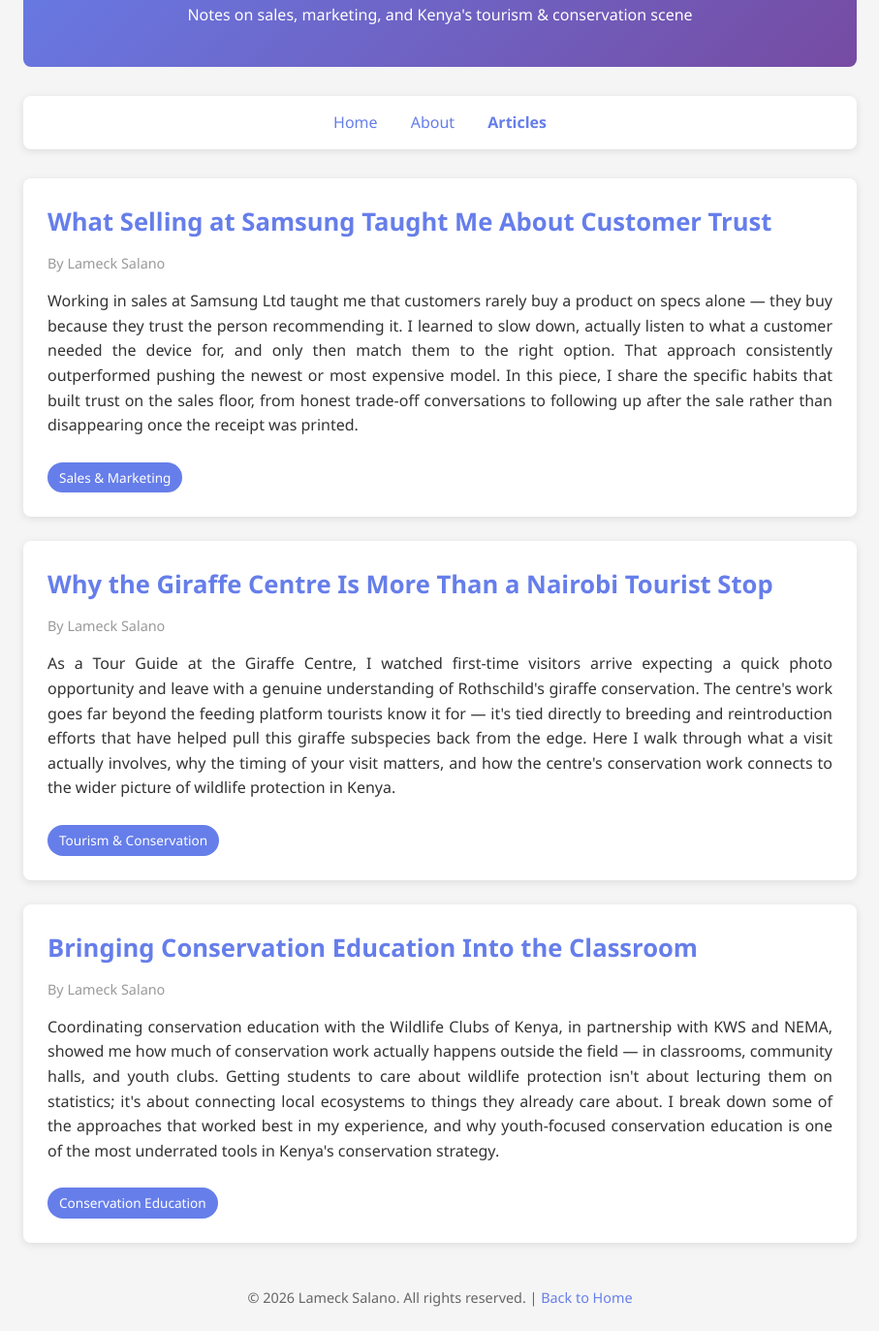
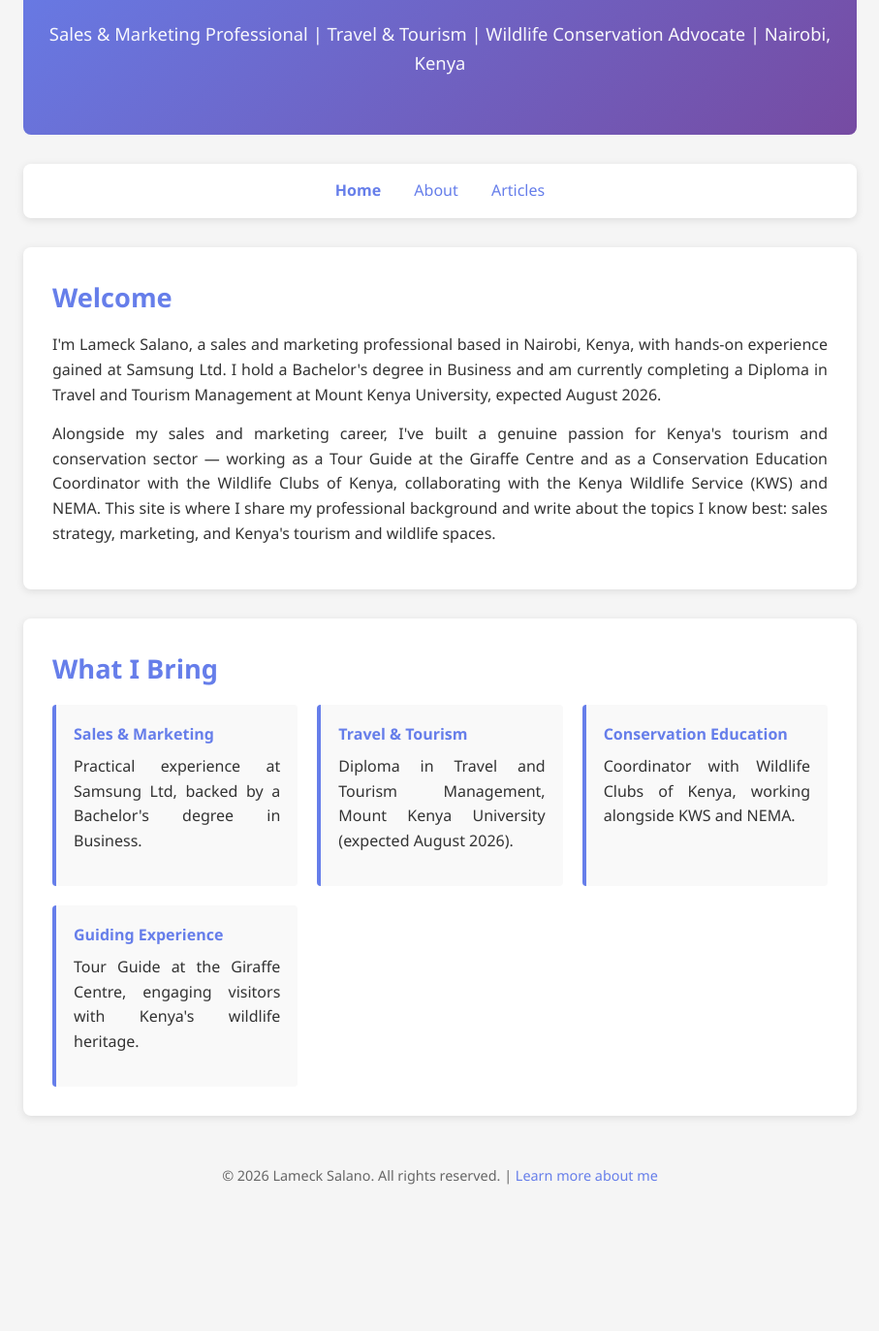
Before and after one commit to lamecksalano-creator/lamecksalano-creator.github.io, a plain HTML site: page index.html in a window 1280 px wide. Shown: the part 131-1504 px from the top of the page at 97% size, without its empty margins (186-1093 px from the left). After the commit the page ends 1395 px from the top, so only its background shows below. Drawn offline with Linux system fonts and the light colour scheme.

Commit message:
Replace index.html with professional about/welcome page

```diff
--- a/index.html
+++ b/index.html
@@ -4,7 +4,9 @@
     <meta charset="UTF-8">
     <meta name="viewport" content="width=device-width, initial-scale=1.0">
     <meta name="google-adsense-account" content="ca-pub-5012114959656726">
-    <title>Articles - Lameck Salano</title>
+    <meta name="google-site-verification" content="YOUR_GOOGLE_SEARCH_CONSOLE_CODE">
+    <meta name="description" content="Lameck Salano - Sales & Marketing professional based in Nairobi, Kenya, with experience at Samsung Ltd and a background in travel, tourism, and wildlife conservation.">
+    <title>Lameck Salano - Sales, Marketing & Tourism Professional</title>
     <style>
         * { margin: 0; padding: 0; box-sizing: border-box; }
         body {
@@ -17,12 +19,13 @@
         header {
             background: linear-gradient(135deg, #667eea 0%, #764ba2 100%);
             color: white;
-            padding: 40px 20px;
+            padding: 60px 20px;
             text-align: center;
             margin-bottom: 30px;
             border-radius: 8px;
         }
-        header h1 { font-size: 2.5em; margin-bottom: 10px; }
+        header h1 { font-size: 2.4em; margin-bottom: 10px; }
+        header p { font-size: 1.15em; opacity: 0.95; }
         nav {
             background: white;
             padding: 15px;
@@ -31,67 +34,79 @@
             box-shadow: 0 2px 8px rgba(0,0,0,0.1);
             text-align: center;
         }
-        nav a { margin: 0 15px; text-decoration: none; color: #667eea; font-weight: 500; transition: color 0.3s; }
+        nav a {
+            margin: 0 15px;
+            text-decoration: none;
+            color: #667eea;
+            font-weight: 500;
+            transition: color 0.3s;
+        }
         nav a:hover { color: #764ba2; }
-        .blog-card {
+        .content-section {
             background: white;
-            padding: 25px;
-            margin-bottom: 25px;
+            padding: 30px;
+            margin-bottom: 30px;
             border-radius: 8px;
             box-shadow: 0 2px 8px rgba(0,0,0,0.1);
         }
-        .blog-card h2 { color: #667eea; margin-bottom: 10px; font-size: 1.6em; }
-        .blog-meta { color: #999; font-size: 0.9em; margin-bottom: 15px; }
-        .blog-excerpt { margin-bottom: 15px; text-align: justify; }
-        .category {
-            display: inline-block;
-            background: #667eea;
-            color: white;
-            padding: 5px 12px;
-            border-radius: 20px;
-            font-size: 0.85em;
-            margin-top: 10px;
+        .content-section h2 { color: #667eea; margin-bottom: 15px; font-size: 1.7em; }
+        .content-section p { margin-bottom: 15px; text-align: justify; }
+        .highlights { display: grid; grid-template-columns: repeat(auto-fit, minmax(220px, 1fr)); gap: 20px; margin-top: 10px; }
+        .highlight-card {
+            background: #f9f9f9;
+            padding: 18px;
+            border-left: 4px solid #667eea;
+            border-radius: 4px;
         }
+        .highlight-card h4 { color: #667eea; margin-bottom: 8px; }
         footer { text-align: center; padding: 20px; color: #666; font-size: 0.9em; }
         footer a { color: #667eea; text-decoration: none; }
+        footer a:hover { color: #764ba2; }
     </style>
 </head>
 <body>
     <div class="container">
         <header>
-            <h1>Articles</h1>
-            <p>Notes on sales, marketing, and Kenya's tourism & conservation scene</p>
+            <h1>Lameck Salano</h1>
+            <p>Sales & Marketing Professional | Travel & Tourism | Wildlife Conservation Advocate | Nairobi, Kenya</p>
         </header>
 
         <nav>
-            <a href="index.html">Home</a>
+            <a href="index.html"><strong>Home</strong></a>
             <a href="about.html">About</a>
-            <a href="blog.html"><strong>Articles</strong></a>
+            <a href="blog.html">Articles</a>
         </nav>
 
-        <div class="blog-card">
-            <h2>What Selling at Samsung Taught Me About Customer Trust</h2>
-            <div class="blog-meta">By Lameck Salano</div>
-            <p class="blog-excerpt">Working in sales at Samsung Ltd taught me that customers rarely buy a product on specs alone — they buy because they trust the person recommending it. I learned to slow down, actually listen to what a customer needed the device for, and only then match them to the right option. That approach consistently outperformed pushing the newest or most expensive model. In this piece, I share the specific habits that built trust on the sales floor, from honest trade-off conversations to following up after the sale rather than disappearing once the receipt was printed.</p>
-            <div class="category">Sales & Marketing</div>
-        </div>
+        <section class="content-section">
+            <h2>Welcome</h2>
+            <p>I'm Lameck Salano, a sales and marketing professional based in Nairobi, Kenya, with hands-on experience gained at Samsung Ltd. I hold a Bachelor's degree in Business and am currently completing a Diploma in Travel and Tourism Management at Mount Kenya University, expected August 2026.</p>
+            <p>Alongside my sales and marketing career, I've built a genuine passion for Kenya's tourism and conservation sector — working as a Tour Guide at the Giraffe Centre and as a Conservation Education Coordinator with the Wildlife Clubs of Kenya, collaborating with the Kenya Wildlife Service (KWS) and NEMA. This site is where I share my professional background and write about the topics I know best: sales strategy, marketing, and Kenya's tourism and wildlife spaces.</p>
+        </section>
 
-        <div class="blog-card">
-            <h2>Why the Giraffe Centre Is More Than a Nairobi Tourist Stop</h2>
-            <div class="blog-meta">By Lameck Salano</div>
-            <p class="blog-excerpt">As a Tour Guide at the Giraffe Centre, I watched first-time visitors arrive expecting a quick photo opportunity and leave with a genuine understanding of Rothschild's giraffe conservation. The centre's work goes far beyond the feeding platform tourists know it for — it's tied directly to breeding and reintroduction efforts that have helped pull this giraffe subspecies back from the edge. Here I walk through what a visit actually involves, why the timing of your visit matters, and how the centre's conservation work connects to the wider picture of wildlife protection in Kenya.</p>
-            <div class="category">Tourism & Conservation</div>
-        </div>
-
-        <div class="blog-card">
-            <h2>Bringing Conservation Education Into the Classroom</h2>
-            <div class="blog-meta">By Lameck Salano</div>
-            <p class="blog-excerpt">Coordinating conservation education with the Wildlife Clubs of Kenya, in partnership with KWS and NEMA, showed me how much of conservation work actually happens outside the field — in classrooms, community halls, and youth clubs. Getting students to care about wildlife protection isn't about lecturing them on statistics; it's about connecting local ecosystems to things they already care about. I break down some of the approaches that worked best in my experience, and why youth-focused conservation education is one of the most underrated tools in Kenya's conservation strategy.</p>
-            <div class="category">Conservation Education</div>
-        </div>
+        <section class="content-section">
+            <h2>What I Bring</h2>
+            <div class="highlights">
+                <div class="highlight-card">
+                    <h4>Sales & Marketing</h4>
+                    <p>Practical experience at Samsung Ltd, backed by a Bachelor's degree in Business.</p>
+                </div>
+                <div class="highlight-card">
+                    <h4>Travel & Tourism</h4>
+                    <p>Diploma in Travel and Tourism Management, Mount Kenya University (expected August 2026).</p>
+                </div>
+                <div class="highlight-card">
+                    <h4>Conservation Education</h4>
+                    <p>Coordinator with Wildlife Clubs of Kenya, working alongside KWS and NEMA.</p>
+                </div>
+                <div class="highlight-card">
+                    <h4>Guiding Experience</h4>
+                    <p>Tour Guide at the Giraffe Centre, engaging visitors with Kenya's wildlife heritage.</p>
+                </div>
+            </div>
+        </section>
 
         <footer>
-            <p>&copy; 2026 Lameck Salano. All rights reserved. | <a href="index.html">Back to Home</a></p>
+            <p>&copy; 2026 Lameck Salano. All rights reserved. | <a href="about.html">Learn more about me</a></p>
         </footer>
     </div>
 </body>
```
